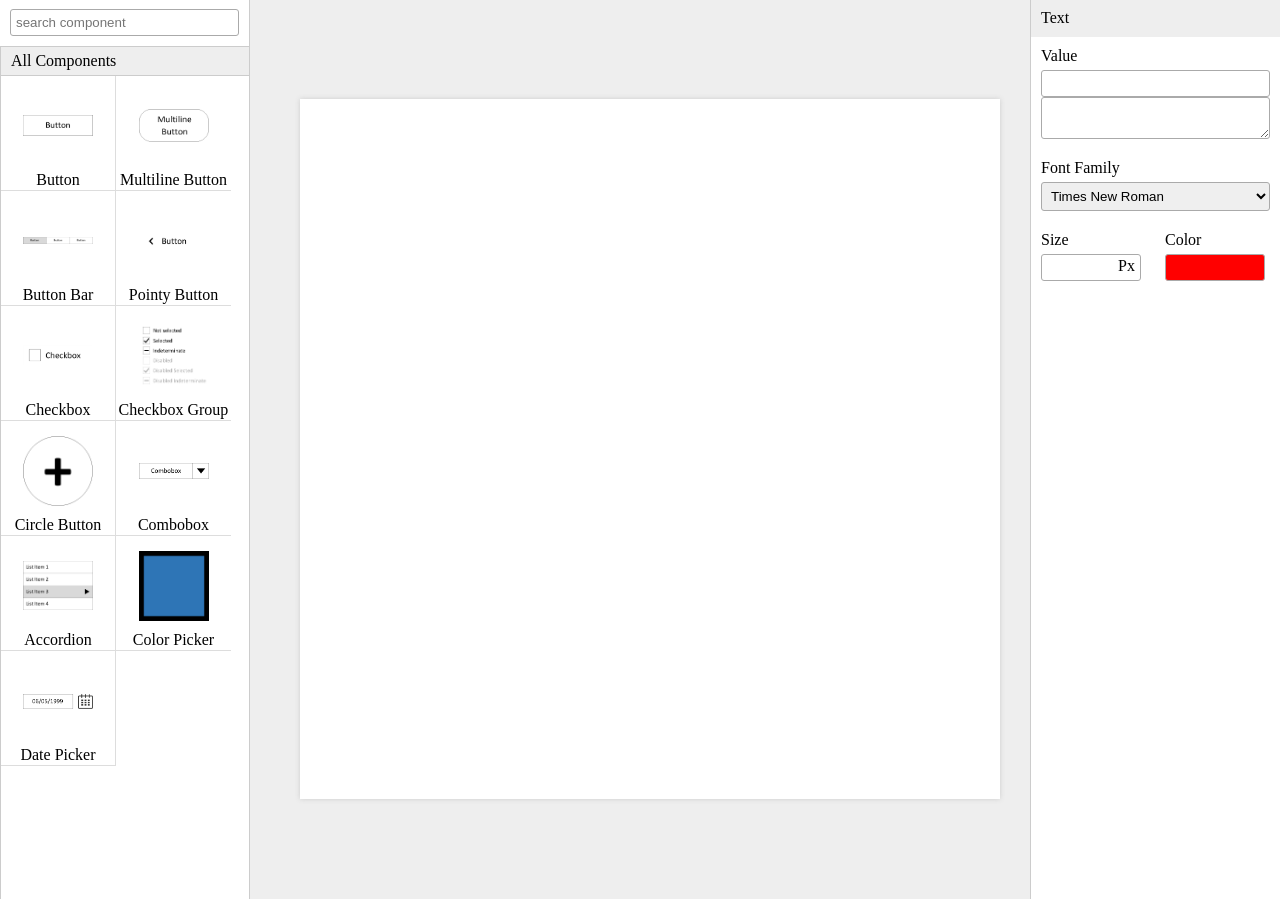
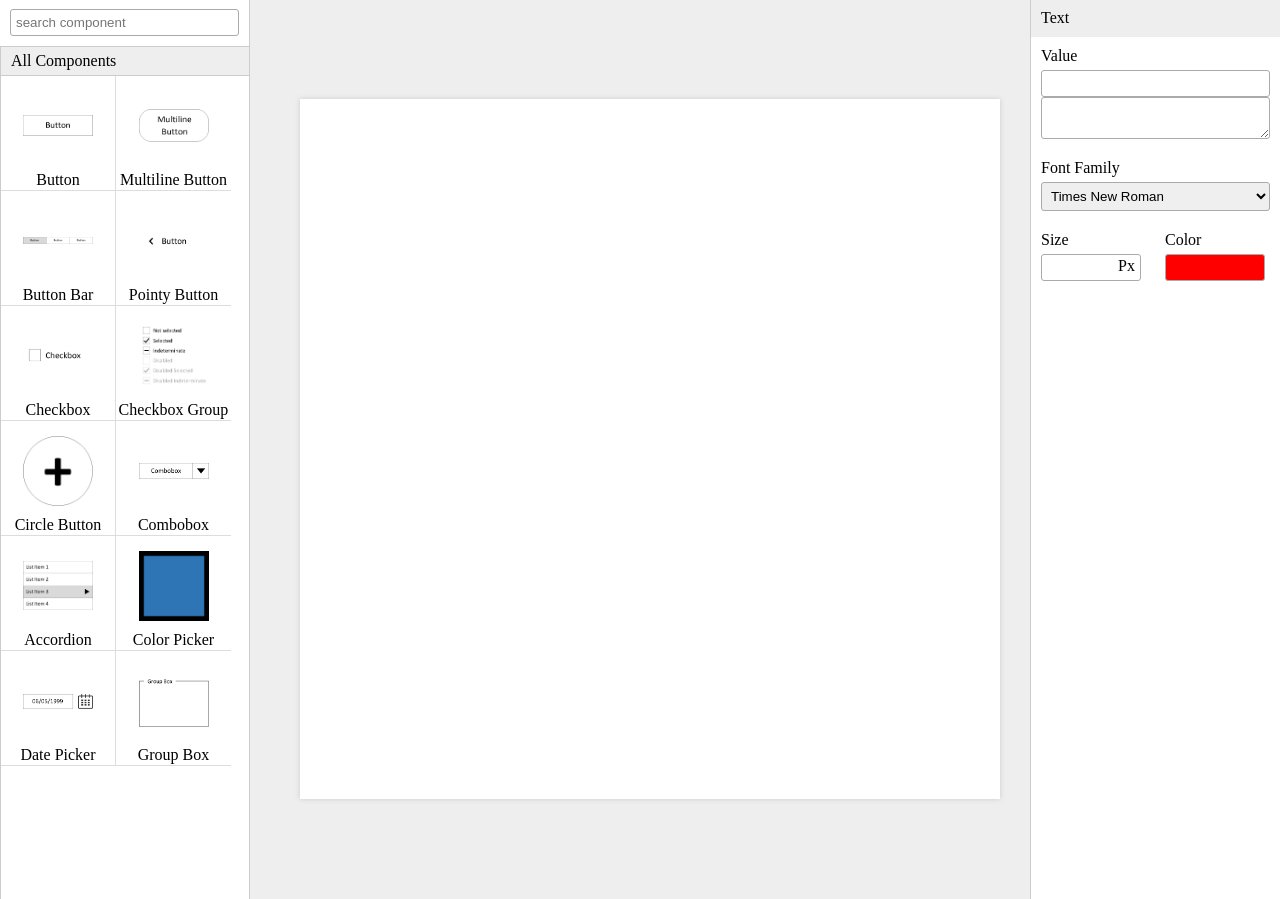
Before and after one commit to christianlimanto95/tugasakhir, a CodeIgniter app: page /tugasakhir/ in a window 1280 px wide. Shown: the part 61-960 px from the top of the page. Run offline with CodeIgniter, Linux system fonts and the light colour scheme.

Commit message:
groupbox done

```diff
--- a/application/views/home.php
+++ b/application/views/home.php
@@ -121,6 +121,10 @@
                 <div class="component-item-image" style="background-image: url(<?php echo base_url("assets/images/datepicker.png") ?>);" ></div>
                 <div class="component-item-name">Date Picker</div>
             </div>
+            <div class="component-item" data-id="12">
+                <div class="component-item-image" style="background-image: url(<?php echo base_url("assets/images/groupbox.png") ?>);" ></div>
+                <div class="component-item-name">Group Box</div>
+            </div>
         </div>
     </div>
 </div>
@@ -182,4 +186,5 @@ var accordionResImage1 = "<?php echo base_url("assets/images/accordion_right.svg
 var componentImage10 = "<?php echo base_url("assets/images/colorpicker.png"); ?>";
 var componentImage11 = "<?php echo base_url("assets/images/datepicker.png"); ?>";
 var datepickerResImage1 = "<?php echo base_url("assets/images/datepicker_calendar.svg"); ?>";
+var componentImage12 = "<?php echo base_url("assets/images/groupbox.png"); ?>";
 </script>
--- a/assets/js/common/default.js
+++ b/assets/js/common/default.js
@@ -679,6 +679,36 @@ DatePicker.draw = function(context) {
 	context.drawImage(image_resource, textContainerRight + 10, this.computed_position.top + (this.computed_size.height - 30) / 2, 30, 30);
 };
 
+var GroupBox = Object.create(Component);
+GroupBox.id = "12";
+GroupBox.name = "Group Box";
+GroupBox.real_name = "Group Box";
+GroupBox.text = "Group Box";
+GroupBox.image = componentImage12;
+GroupBox.default_size = {
+	width: 180,
+	height: 120
+};
+GroupBox.real_size = clone(GroupBox.default_size);
+GroupBox.computed_size = clone(GroupBox.default_size);
+GroupBox.draw = function(context) {
+	context.strokeStyle = "#000000";
+	context.lineWidth = 1;
+	context.strokeRect(this.computed_position.left, this.computed_position.top, this.computed_size.width, this.computed_size.height);
+	context.fillStyle = "#FFFFFF";
+	context.fillRect(this.computed_position.left, this.computed_position.top, this.computed_size.width, this.computed_size.height)
+
+	context.font = this.font_size + "px " + this.font_family;
+	context.textAlign = "left";
+	context.textBaseline = "middle";
+	var textWidth = context.measureText(this.text).width;
+	var textLeft = this.computed_position.left + this.computed_size.width / 6;
+	context.fillStyle = "#FFFFFF";
+	context.fillRect(textLeft - 7, this.computed_position.top - this.font_size / 2, textWidth + 14, this.font_size);
+	context.fillStyle = this.font_color;
+	context.fillText(this.text, textLeft, this.computed_position.top);
+};
+
 var ALL_COMPONENTS = {
 	items: [],
 	getComponentById: function(id) {
@@ -702,6 +732,7 @@ ALL_COMPONENTS.items.push(Combobox);
 ALL_COMPONENTS.items.push(Accordion);
 ALL_COMPONENTS.items.push(ColorPicker);
 ALL_COMPONENTS.items.push(DatePicker);
+ALL_COMPONENTS.items.push(GroupBox);
 
 
 // ---------------------------------------------------------------------
```
Also changed, not shown: assets/images/groupbox.png (added).
